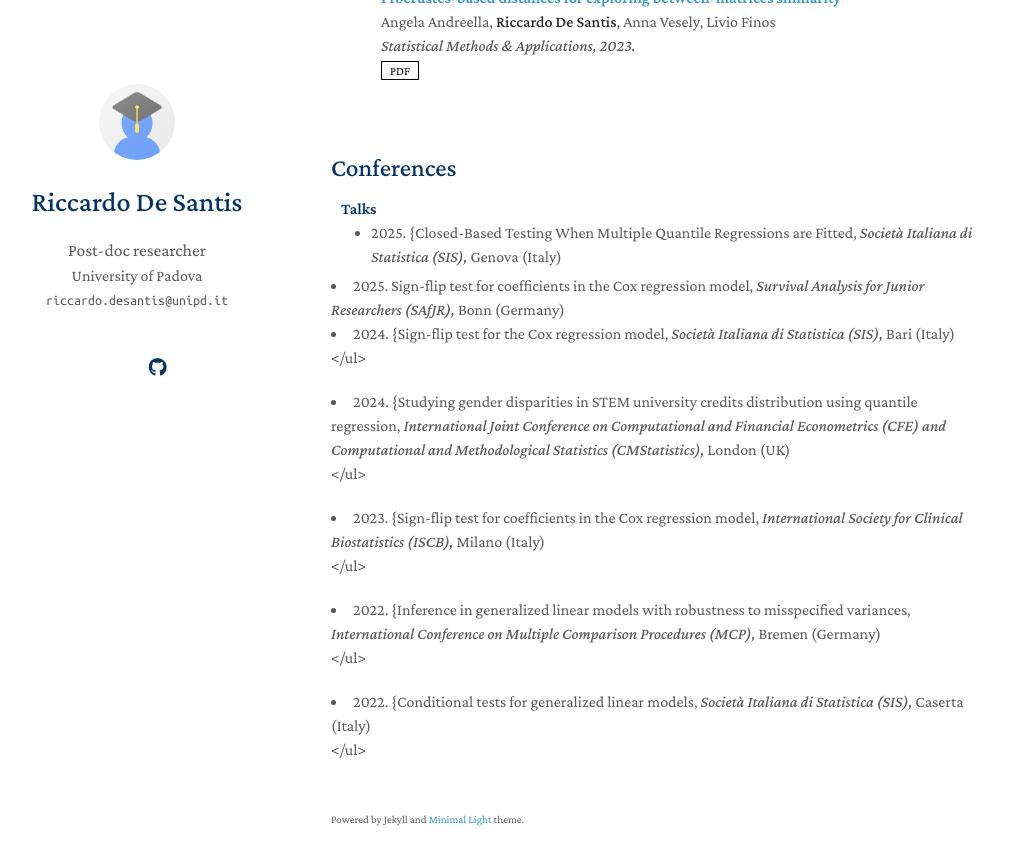
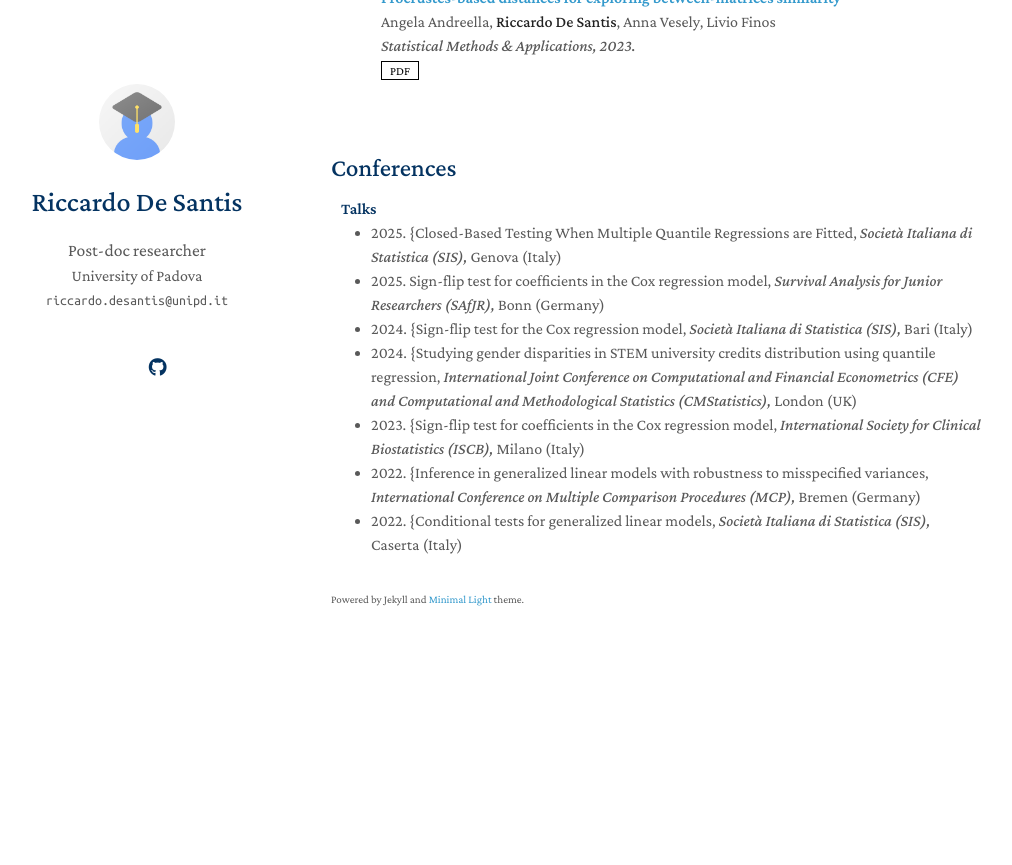
Before and after one commit to Rickdesa/rickdesa.github.io, a Jekyll site: the page built from index.md, in a window 1280 px wide and 900 px high, scrolled down 1050 px. Shown: the top 865 px of the window, without its empty margins (139-1151 px from the left). Built offline with Jekyll 4.4.1, drawn with Linux system fonts in a browser that asks for light colours; a style sheet for code colours, icons or effects is not loaded; our own code applies the rules of GitHub Pages for plain Markdown files; after the commit the page ends 1730 px from its top, so only the background shows below that.

Commit message:
Update services.md

```diff
--- a/_includes/services.md
+++ b/_includes/services.md
@@ -4,15 +4,10 @@
 
 <ul style="margin:0 0 5px;">
   <li><autocolor>2025. {Closed-Based Testing When Multiple Quantile Regressions are Fitted, <em>Società Italiana di Statistica (SIS),</em> Genova (Italy)</autocolor></li>
-</ul>
   <li><autocolor>2025. Sign-flip test for coefficients in the Cox regression model, <em>Survival Analysis for Junior Researchers (SAfJR),</em> Bonn (Germany)</autocolor></li>
   <li><autocolor>2024. {Sign-flip test for the Cox regression model, <em>Società Italiana di Statistica (SIS),</em> Bari (Italy)</autocolor></li>
-</ul>
 <li><autocolor>2024. {Studying gender disparities in STEM university credits distribution using quantile regression, <em>International Joint Conference on Computational and Financial Econometrics (CFE) and Computational and Methodological Statistics (CMStatistics),</em> London (UK)</autocolor></li>
-</ul>
 <li><autocolor>2023. {Sign-flip test for coefficients in the Cox regression model, <em>International Society for Clinical Biostatistics (ISCB),</em> Milano (Italy)</autocolor></li>
-</ul>
 <li><autocolor>2022. {Inference in generalized linear models with robustness to misspecified variances, <em>International Conference on Multiple Comparison Procedures (MCP),</em> Bremen (Germany)</autocolor></li>
-</ul>
 <li><autocolor>2022. {Conditional tests for generalized linear models, <em>Società Italiana di Statistica (SIS),</em> Caserta (Italy)</autocolor></li>
 </ul>
```
